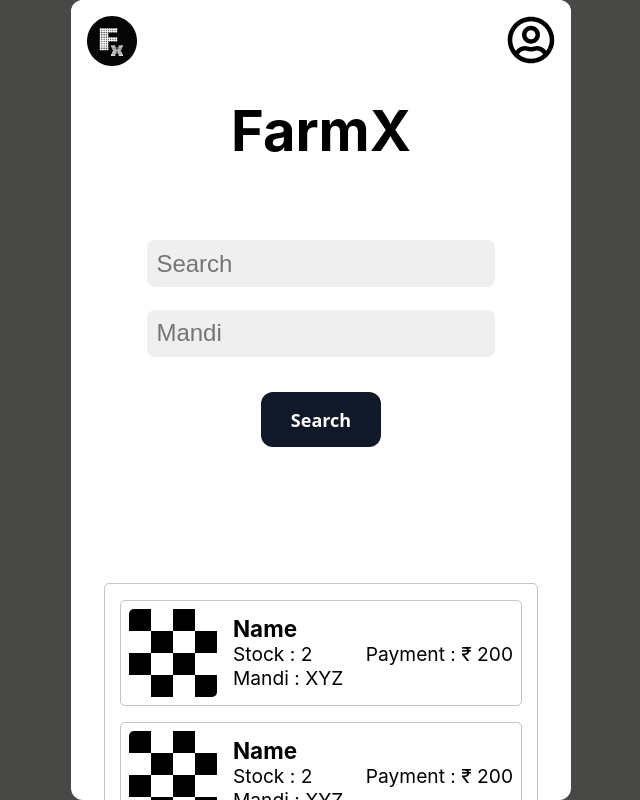
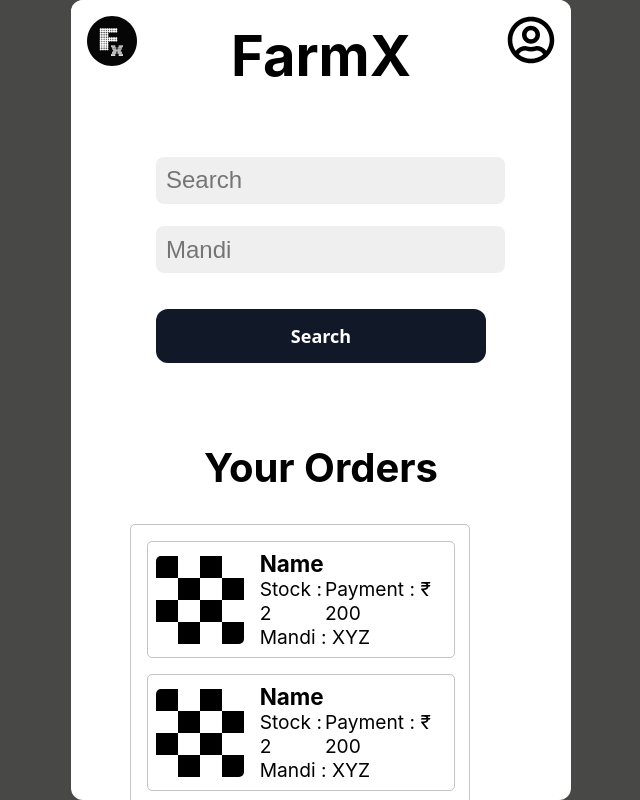
Before and after one commit to bitstatic/FarmX-frntnd, a React (Vite) app: page /home/buy in a window 1280 px wide. Shown: the whole page, without its empty margins (319-959 px from the left). Built offline with nearby package versions, Linux system fonts and the light colour scheme.

Commit message:
fixed nav style, demanded change in HistorySection

```diff
--- a/index.html
+++ b/index.html
@@ -2,7 +2,7 @@
 <html lang="en">
   <head>
     <meta charset="UTF-8" />
-    <link rel="icon" type="image/svg+xml" href="./src/assets/title_logo.svg" />
+    <link rel="icon" type="image/svg+xml" href="/title_logo.svg" />
     <meta name="viewport" content="width=device-width, initial-scale=1.0" />
     <title>FarmX</title>
   </head>
--- a/src/Components/Navbar.tsx
+++ b/src/Components/Navbar.tsx
@@ -13,7 +13,7 @@ const NavBar= styled.nav`
   *{
     margin: 1rem;
   }
-  margin-bottom: 5rem;
+  margin-bottom: 0rem;
 `
 function Navbar() {
   return (
--- a/src/Components/buyProfile/BuyProf.tsx
+++ b/src/Components/buyProfile/BuyProf.tsx
@@ -6,20 +6,22 @@ import HistorySection from './HistorySection'
 
 const PageLayout = styled.section`
     display: flex;
-    height: 100%;
+    height: fit-content;
+    position: relative;
+    top: 15rem;
+    padding-bottom: 1rem;
     justify-content: start;
     align-items: center;
-    gap: 3.5rem;
+    gap: 3rem;
     flex-direction: column;
     >h1{
+        // margin-top: 15rem;
         font-size: 3.5rem;
         padding: 1rem;
     }
-    >div{
-        display: flex;
-        flex-direction: column;
-        gap: 1rem;
-        margin-bottom: 5rem;
+    >h2{
+        font-size: 2.5rem;
+        margin-bottom: -1rem;
     }
 `
 
@@ -32,6 +34,7 @@ function BuyProf() {
         <PageLayout>
             <h1>FarmX</h1>
             <SearchSection />
+            <h2>Your Orders</h2>
             <HistorySection />
         </PageLayout>
     </>
--- a/src/Components/buyProfile/HistorySection.tsx
+++ b/src/Components/buyProfile/HistorySection.tsx
@@ -3,6 +3,7 @@ import styled from 'styled-components'
 import HistoryCard from './HistoryCard'
 
 const HistSec = styled.div`
+  >ul{
     display: flex;
     flex-direction: column;
     align-items: center;
@@ -12,18 +13,24 @@ const HistSec = styled.div`
     padding: 1rem;
     border: 1px solid rgba(61, 61, 61, 0.3);
     border-radius: 5px;
+  }
+    li{
+      list-style: none;
+    }
 `
 
 
 function HistorySection() {
   return (
     <HistSec >
-        <HistoryCard  />
-        <HistoryCard  />
-        <HistoryCard  />
-        <HistoryCard  />
-        <HistoryCard  />
-        <HistoryCard  />
+      <ul>
+        <li><HistoryCard /></li>
+        <li><HistoryCard /></li>
+        <li><HistoryCard /></li>
+        <li><HistoryCard /></li>
+        <li><HistoryCard /></li>
+        <li><HistoryCard /></li>
+      </ul>
     </HistSec>
   )
 }
--- a/src/Components/buyProfile/SearchSection.tsx
+++ b/src/Components/buyProfile/SearchSection.tsx
@@ -4,10 +4,11 @@ import SearchField from './SearchField'
 import Button from '../Button'
 
 const SearchSec = styled.div`
+
     display: flex;
     flex-direction: column;
-    align-items: center;
     gap: 1rem;
+    margin-bottom: 2rem;
     max-width: 90%;
     >Button{
         margin-top: 1rem;
```
